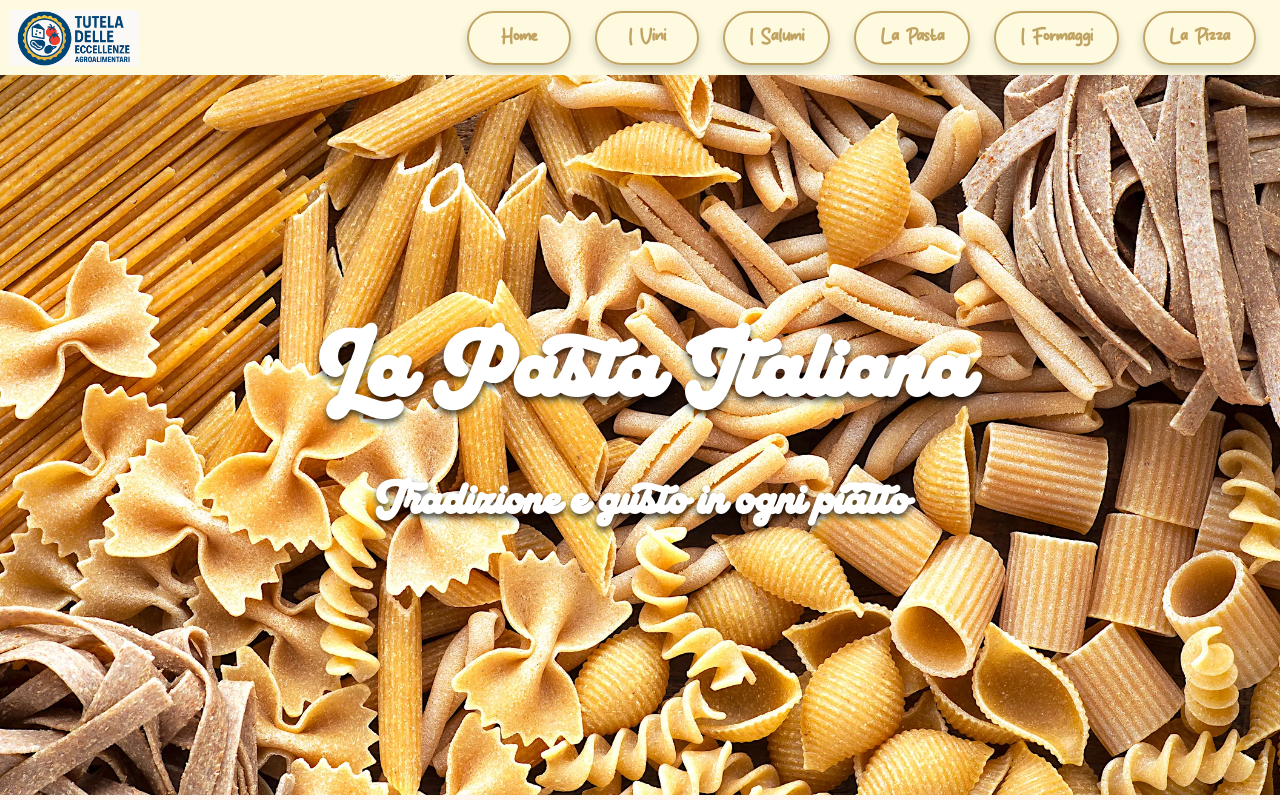
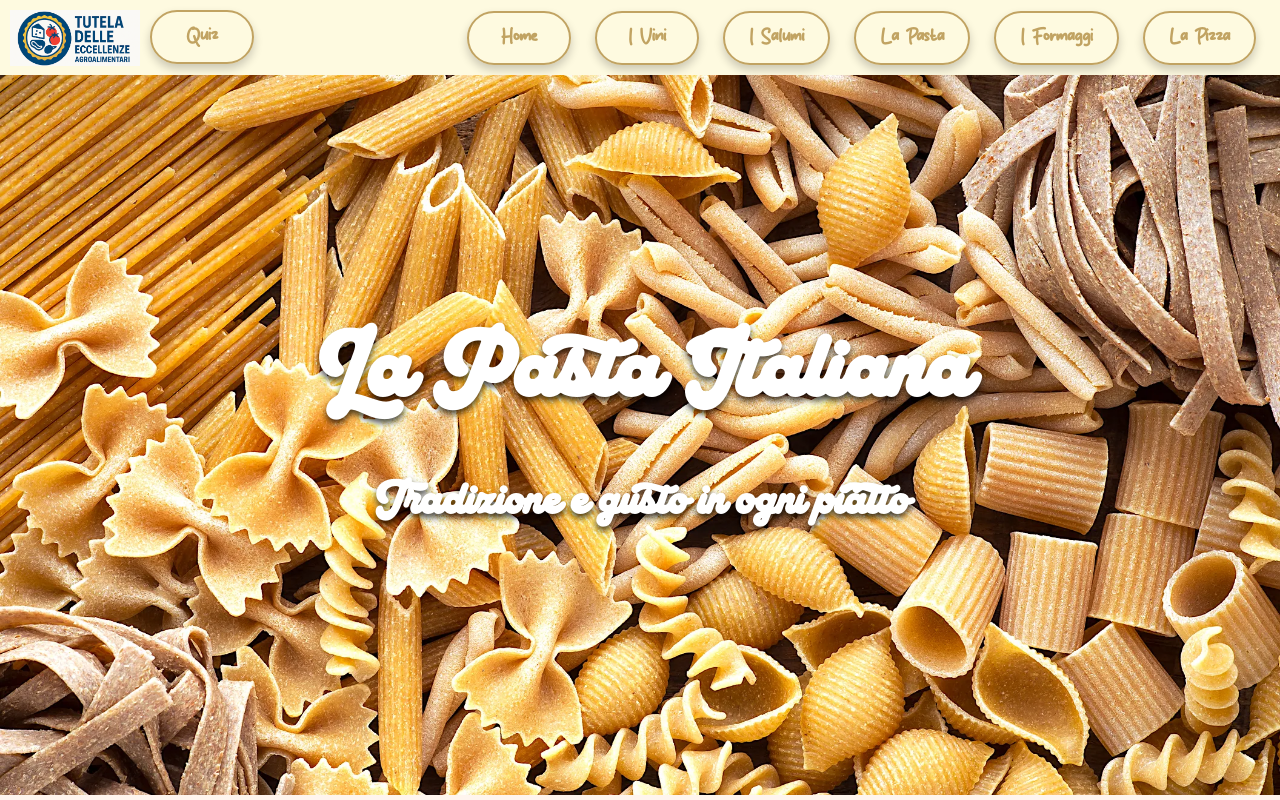
Before and after one commit to b1gno/progettoTdp, a plain HTML site: page pages/pasta.html in a window 1280 px wide. Shown: the top 800 px of the page. Drawn offline with Linux system fonts and the light colour scheme; a web font is replaced by a local one.

Commit message:
sistemati piccolezze

```diff
--- a/pages/pasta.html
+++ b/pages/pasta.html
@@ -9,7 +9,10 @@
 </head>
 <body>
     <header>
-        <img src="../images/logo.png" alt="Logo">
+        <div>
+            <img src="../images/logo.png">
+            <a href="quiz.html"><button class="nav-button">Quiz</button></a>
+        </div>
         <nav>
             <ul>
                 <li><a href="../index.html"><button class="nav-button">Home</button></a></li>
```
Also changed, not shown: index.html (+4 -1 lines), pages/formaggi.html (+4 -1 lines), pages/pizza.html (+4 -1 lines).
